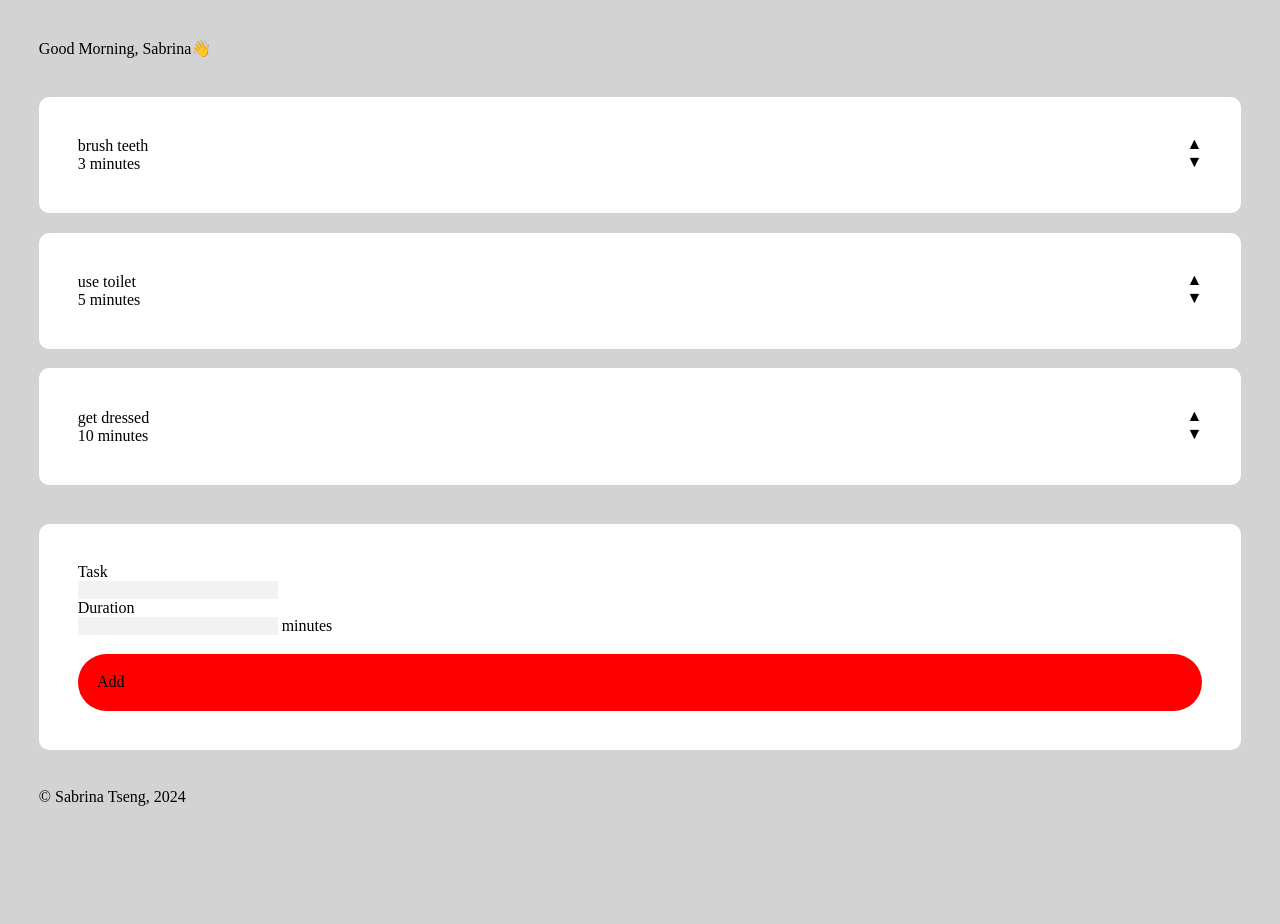
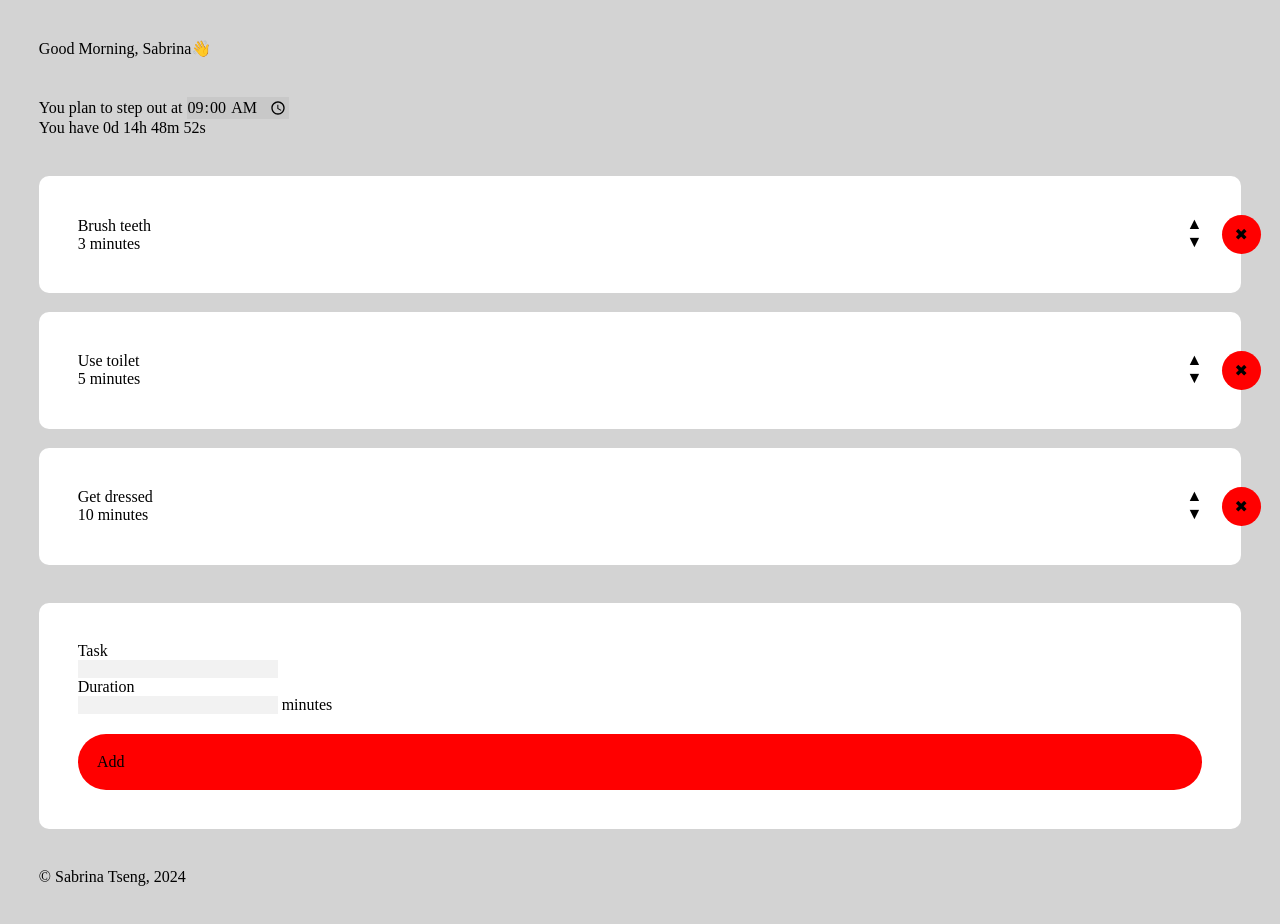
Before and after one commit to Sabrina-Tseng/functions, a plain HTML site: page index.html in a window 1280 px wide. Both pictures are taken after a click on the button "+ Add New Task". Before the commit the page ends 845 px from the top, so only its background shows below. Drawn offline with Linux system fonts and the light colour scheme.

Commit message:
Working countdown timer

```diff
--- a/css/style.css
+++ b/css/style.css
@@ -100,23 +100,26 @@ body {
 	display: flex;
 	justify-content: center;
 	align-items: center;
-
-	opacity: 0;
-	transition: 0.25s;
 }
-li:hover .delete {
-	opacity: 1;
+@media (hover: hover){
+	.delete {
+		opacity: 0;
+		transition: 0.25s;
+	}
+	li:hover .delete {
+		opacity: 1;
+	}
 }
 
 /* add new task */
 button {
 	display: block;
-	width: 100%;
+	/* width: 100%; */
 	padding: calc(var(--gutter)/2);
 	background-color: red;
 	border-radius: 100px;
 }
-form {
+#add-form {
 	padding: var(--gutter);
 	background-color: var(--list-color);
 	border-radius: 10px;
--- a/index.html
+++ b/index.html
@@ -11,7 +11,7 @@
 		<!-- sort list using jquery -->
 		<!-- <script src="https://code.jquery.com/jquery-3.6.0.js"></script>
 		<script src="https://code.jquery.com/ui/1.13.2/jquery-ui.js"></script> -->
-		<!-- <script src="jquery.ui.touch-punch.min.js"></script> -->
+		<!-- <script src="jquery.ui.touch-punch.min.js"></script>-->
 
 	</head>
 	<body>
@@ -21,20 +21,21 @@
 
 		<main class="margin">
 			<section id="todo">
+				<section id="countdown">
+					<form name="set-plan-time" id="set-plan-time">
+						<label for="plan-time">You plan to step out at</label>
+						<input type="time" id="plan-time" name="plan-time" required />
+						<!-- <button id="start-button" type="submit">Start</button> -->
+					</form>
+					<p id="countdown-msg">You have <span id="global-countdown"></span></p>
+				</section>
 				<ul id="todo-list">
 				</ul>
-				<div>
+				<section>
 					<button id="add-button">+ Add New Task</button>
 					<div id="form">
-						<!-- <form name="add-new-task" id="add-form">
-							<label for="task">Task</label><br>
-							<input type="text" id="task" name="task" required><br>
-							<label for="time">Duration</label><br>
-							<input type="number" id="time" name="time" min="1" required> minutes
-							<button type="submit">Add</button>
-						</form> -->
 					</div>
-				</div>
+				</section>
 			</section>
 		</main>
 
--- a/todo.js
+++ b/todo.js
@@ -1,21 +1,87 @@
-//database array
-const todoItems = [];
-
 //find in html
 const dotolist = document.getElementById('todo-list');
 const form =  document.getElementById('form');
 const addButton = document.getElementById('add-button');
 
+const globalCountdown = document.getElementById('global-countdown');
+const planTime = document.querySelector('input[type="time"]');
+// const startButton = document.getElementById('start-button');
+
+
+//========== countdown timer ==========
+
+//count down
+let timer;
+function startTimer(){
+
+	//reset timer
+	clearInterval(timer);
+
+	//set time on the same day
+	let timeNow = new Date();
+	let monthNow = timeNow.getMonth()+1
+	let dateNow = timeNow.getDate()
+	let yearNow = timeNow.getFullYear()
+
+	let timeEnd = new Date( monthNow + '/' + dateNow + '/' + yearNow + ' ' + planTime.value);
+
+	//if set time is earlier than current time, set to next day
+	if (timeNow > timeEnd) {
+		timeEnd.setDate(timeEnd.getDate() + 1)
+	}
+
+	timer = setInterval(function() {
+
+		// Get today's date and time
+		let now = new Date().getTime();
+
+		// Find the distance between now and the count down date
+		let distance = timeEnd.getTime() - now;
+
+		// Time calculations for days, hours, minutes and seconds
+		let days = Math.floor(distance / (1000 * 60 * 60 * 24));
+		let hours = Math.floor((distance % (1000 * 60 * 60 * 24)) / (1000 * 60 * 60));
+		let minutes = Math.floor((distance % (1000 * 60 * 60)) / (1000 * 60));
+		let seconds = Math.floor((distance % (1000 * 60)) / 1000);
+
+		// Display the result in the element with id="demo"
+		globalCountdown.innerHTML = days + "d " + hours + "h "
+		+ minutes + "m " + seconds + "s ";
+
+		// If the count down is finished, write some text
+		if (distance < 0) {
+			clearInterval(timer);
+			// globalCountdown.innerHTML = "EXPIRED";
+			document.getElementById('countdown-msg').innerHTML = 'You are late!'
+		}
+
+	}, 1000);
+}
+
+//start timer
+// startButton.onclick = (event) => {
+// 	event.preventDefault();
+// 	startTimer()
+// }
+
+//when changed, save in localstorage and start the timer wit the new time
+planTime.oninput = () => {
+	storePlanTime(planTime.value);
+	startTimer();
+}
+// Save to localStorage
+function storePlanTime(input) {
+	localStorage.setItem("planTimeStorage", input);
+}
+
+//========== todo list ==========
+
 //set up swap method
-// Array.prototype.swap = function(a, b){
-// 	this[a] = this.splice(b, 1, this[a])[0];
-// 	return this;
-// }
 Array.prototype.swap = function(a, b) {
 	var temp = this[a];
 	this[a] = this[b];
 	this[b] = temp;
-  };
+};
 
 //object constructor
 class task {
@@ -31,14 +97,12 @@ function addNewTask(name,duration){
 	todoItems.push(newTask);
 }
 
-//default list
-addNewTask('brush teeth',3);
-addNewTask('use toilet',5);
-addNewTask('get dressed',10);
-
-
 //refresh todolist
 function displayTask(){
+
+	//save to local storage
+	storeTodoList();
+
 	let list = '';
 
 	todoItems.forEach(item =>{
@@ -96,7 +160,6 @@ function displayTask(){
 	}
 
 }
-displayTask();
 
 //jquery sortable list
 // !function(a){function f(a,b){if(!(a.originalEvent.touches.length>1)){a.preventDefault();var c=a.originalEvent.changedTouches[0],d=document.createEvent("MouseEvents");d.initMouseEvent(b,!0,!0,window,1,c.screenX,c.screenY,c.clientX,c.clientY,!1,!1,!1,!1,0,null),a.target.dispatchEvent(d)}}if(a.support.touch="ontouchend"in document,a.support.touch){var e,b=a.ui.mouse.prototype,c=b._mouseInit,d=b._mouseDestroy;b._touchStart=function(a){var b=this;!e&&b._mouseCapture(a.originalEvent.changedTouches[0])&&(e=!0,b._touchMoved=!1,f(a,"mouseover"),f(a,"mousemove"),f(a,"mousedown"))},b._touchMove=function(a){e&&(this._touchMoved=!0,f(a,"mousemove"))},b._touchEnd=function(a){e&&(f(a,"mouseup"),f(a,"mouseout"),this._touchMoved||f(a,"click"),e=!1)},b._mouseInit=function(){var b=this;b.element.bind({touchstart:a.proxy(b,"_touchStart"),touchmove:a.proxy(b,"_touchMove"),touchend:a.proxy(b,"_touchEnd")}),c.call(b)},b._mouseDestroy=function(){var b=this;b.element.unbind({touchstart:a.proxy(b,"_touchStart"),touchmove:a.proxy(b,"_touchMove"),touchend:a.proxy(b,"_touchEnd")}),d.call(b)}}}(jQuery);
@@ -105,33 +168,73 @@ displayTask();
 //   } );
 
 //add new task
-addButton.addEventListener("click",function(e){
+addButton.onclick = () => {
+
+	//hide add button
 	addButton.classList.add("hidden");
+
+	//show add form
+	//for, id, and name should match
 	form.innerHTML = `
-		<form name="add-new-task" id="add-form">
-			<div>
+		<form name="add-form" id="add-form">
+			<section>
 				<label for="task">Task</label><br>
 				<input type="text" id="task" name="task" required><br>
 				<label for="time">Duration</label><br>
 				<input type="number" id="time" name="time" min="1" required> minutes
-			</div>
+			</section>
 			<button type="submit">Add</button>
 		</form>
 	`
 	const addform =  document.getElementById('add-form');
 
-	addform.addEventListener('submit', function(e){
-		e.preventDefault();
+	//submit new task
+	addform.onsubmit = (event) => {
+		event.preventDefault();
 
 		const taskInput = addform.elements.task;
 		const timeInput = addform.elements.time;
 
 		if (taskInput.value != '' && timeInput.value > 0) {
-			console.log("add");
+			// console.log("add");
 			addNewTask(taskInput.value, timeInput.value);
 			displayTask();
+
+			//hide add form and show add button
 			form.innerHTML = "";
 			addButton.classList.remove("hidden");
 		};
-	})
-});
+	};
+};
+
+// Save to localStorage
+function storeTodoList() {
+	localStorage.setItem("todoItemStorage", JSON.stringify(todoItems));
+}
+
+//========== on load ==========
+
+// Check for todo list in localStorage
+
+//empty database array
+let todoItems = [];
+
+//check if there's local storage
+if (localStorage.length > 0) {
+	//list
+	todoItems = JSON.parse(localStorage.getItem('todoItemStorage')); // Update the form from localStorage
+	displayTask();
+	//time
+	planTime.value = localStorage.getItem('planTimeStorage');
+} else {
+	//default list
+	addNewTask('Brush teeth',3);
+	addNewTask('Use toilet',5);
+	addNewTask('Get dressed',10);
+	displayTask();
+	//default time
+	planTime.value = "09:00";
+	storePlanTime(planTime.value);
+}
+
+startTimer();
```
